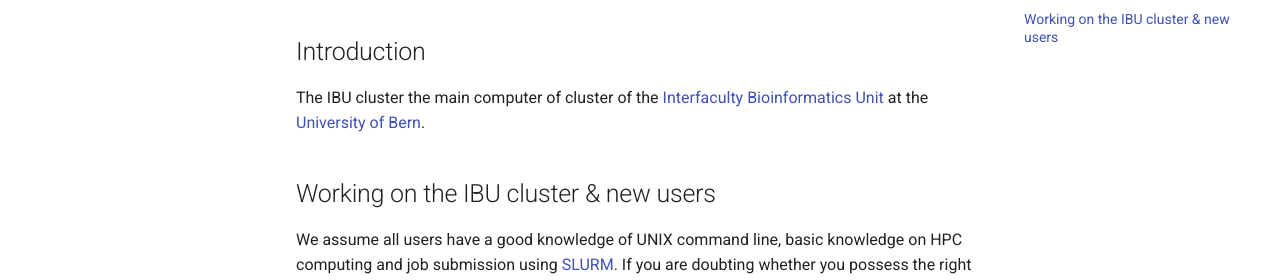
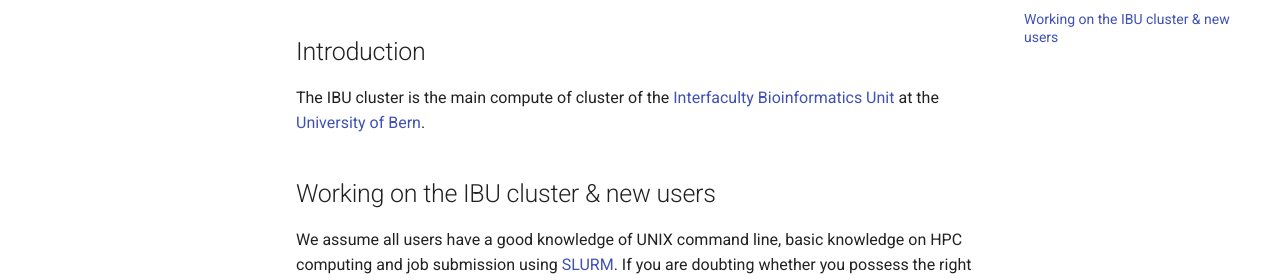
Before and after one commit to GeertvanGeest/cluster-docs, an MkDocs documentation site: the page built from docs/index.md, in a window 1280 px wide. Shown: the part 194-474 px from the top of the page. Built offline with MkDocs 1.6.1 and Material for MkDocs 9.7.7, drawn with Linux system fonts in a browser that asks for light colours.

Commit message:
Update index.md

```diff
--- a/docs/index.md
+++ b/docs/index.md
@@ -1,7 +1,7 @@
 # IBU cluster documentation
 
 ## Introduction
-The IBU cluster the main computer of cluster of the [Interfaculty Bioinformatics Unit](https://www.bioinformatics.unibe.ch/) at the [University of Bern](https://www.unibe.ch/).
+The IBU cluster is the main compute of cluster of the [Interfaculty Bioinformatics Unit](https://www.bioinformatics.unibe.ch/) at the [University of Bern](https://www.unibe.ch/).
 
 ## Working on the IBU cluster & new users
 We assume all users have a good knowledge of UNIX command line, basic knowledge on HPC computing and job submission using [SLURM](https://slurm.schedmd.com/documentation.html). If you are doubting whether you possess the right skills, you can:
```
